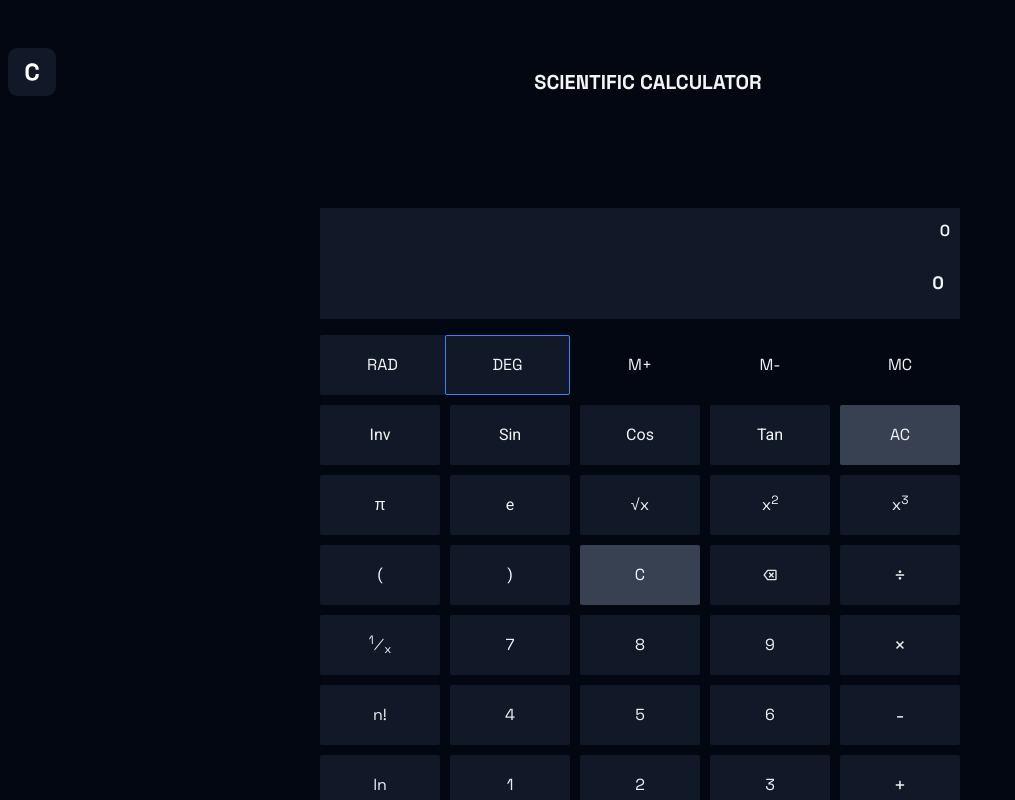
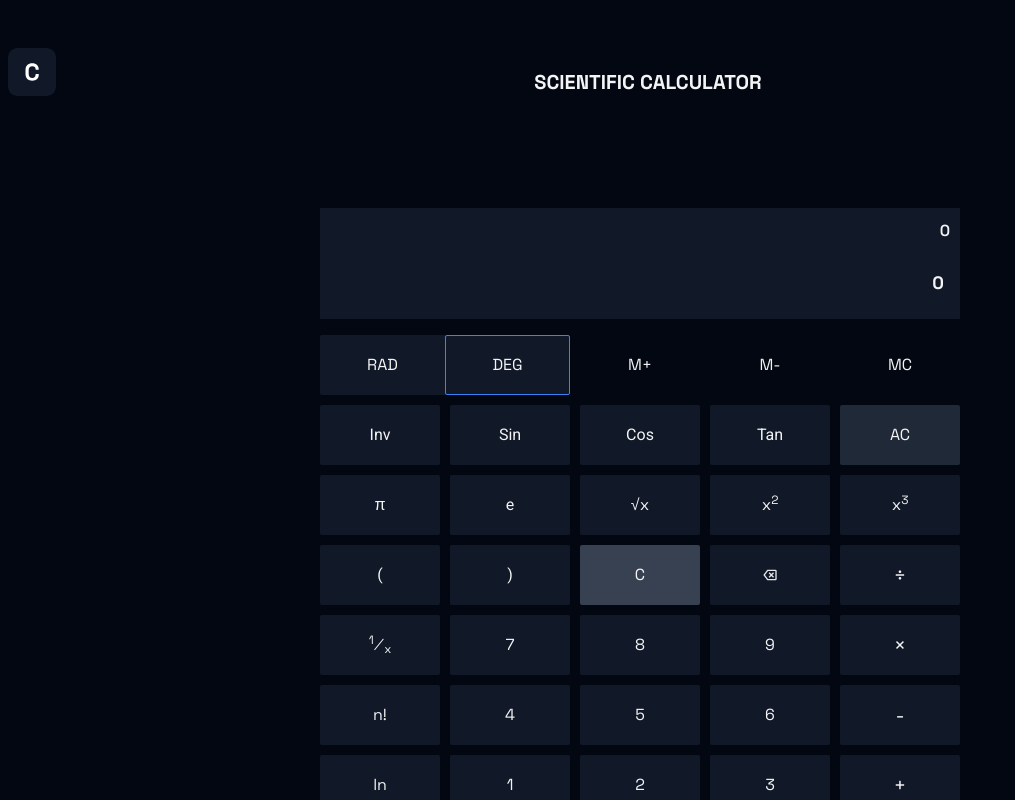
Before and after one commit to blueorionn/calculator, a Next.js app: page /scientific in a window 1280 px wide. Shown: the top 800 px of the page, without its empty margins (0-1015 px from the left). Built offline with nearby package versions, Linux system fonts and the light colour scheme.

Commit message:
added bg property of clear all button

```diff
--- a/src/calculators/scientific/components/FunctionButton.tsx
+++ b/src/calculators/scientific/components/FunctionButton.tsx
@@ -31,7 +31,7 @@ export function ClearAllButton({
       <button
         type="button"
         onClick={() => dispatch({ type: "CLEAR_ALL" })}
-        className="bg-gray-700 flex justify-center items-center rounded-sm py-4 hover:bg-gray-800 transition-all duration-100"
+        className="bg-gray-800 flex justify-center items-center rounded-sm py-4 hover:bg-gray-900 transition-all duration-100"
       >
         <span className="sr-only">clear all</span>
         <span className={`${spaceGrotesk.className}`}>AC</span>
```
